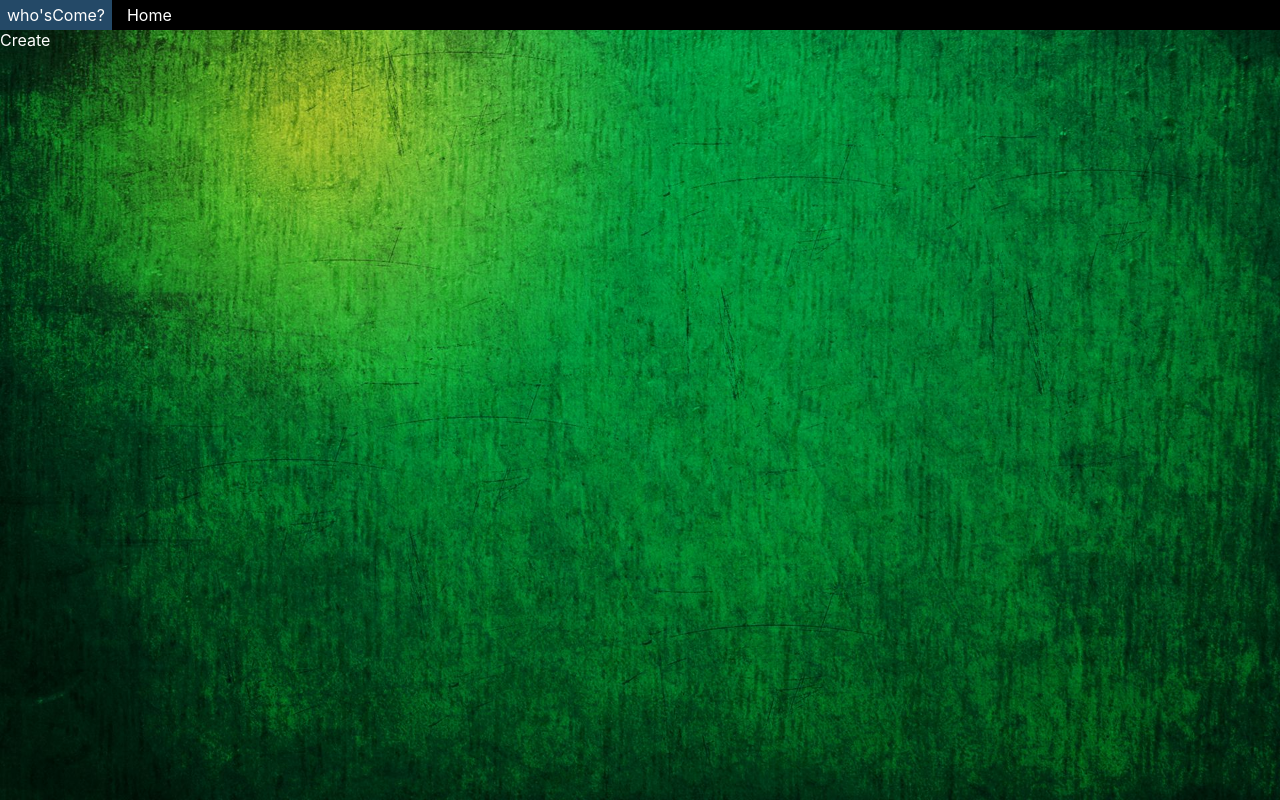
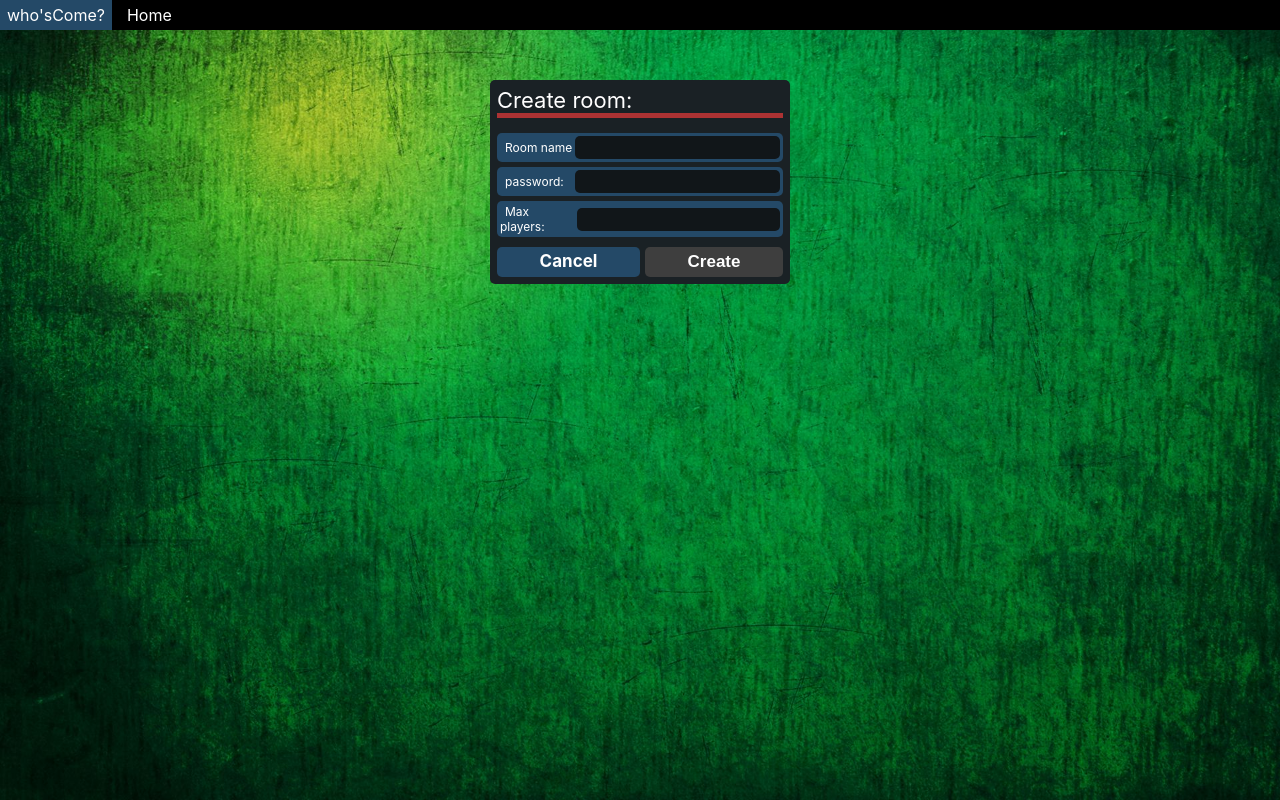
Before and after one commit to naormordechai/who-sCome-front, a React (Create React App) app: page / in a window 1280 px wide. Both pictures are taken after a click on the element "Create Room". Built offline with nearby package versions, Linux system fonts and the light colour scheme; no server answers.

Commit message:
added create room component

```diff
--- a/src/App.js
+++ b/src/App.js
@@ -15,6 +15,7 @@ import RoomPage from './pages/RoomPage/RoomPage'
 import RoomPassword from './pages/RoomPassword/RoomPassword'
 import RoomDetails from './pages/RoomDetails/RoomDetails'
 import CreateRoom from './pages/CreateRoom/CreateRoom'
+import Card from './components/Card/Card'
 import './App.css';
 
 const styles = {
--- /dev/null
+++ b/src/components/Card/Card.js
@@ -0,0 +1,137 @@
+import React from 'react'
+import injectSheet from 'react-jss'
+
+const styles = {
+    container: {
+        maxWidth: '300px',
+        backgroundColor: 'rgb(26,33,37)',
+        margin: 'auto',
+        padding: '7px',
+        borderRadius: '5px',
+        transform: 'translate(0,50px)'
+    },
+    title: {
+        borderBottom: '5px solid rgb(172,50,51)',
+        fontSize: '22px',
+        marginBottom: '15px'
+    },
+    boxPassword: {
+        backgroundColor: 'rgb(36,73,103)',
+        display: 'flex',
+        padding: '3px',
+        borderRadius: '5px',
+        fontSize: '12px',
+        alignItems: 'center',
+        marginBottom: '5px',
+        justifyContent: 'space-between',
+        '& label:first-child': {
+            marginLeft: '5px'
+        },
+        '& input': {
+            backgroundColor: 'rgb(17,22,25)',
+            border: '0',
+            borderRadius: '5px',
+            padding: '3px',
+            outline: 'none',
+            textAlign: 'center',
+            color: '#fff',
+            fontSize: '15px',
+            width: '100%',
+        }
+    },
+    submit: {
+        backgroundColor: 'inherit',
+        border: '0',
+        outline: 'none',
+        color: '#fff',
+        fontWeight: '700',
+        height: '100%',
+        fontSize: '17px',
+        cursor: 'pointer',
+        width: '100%'
+    },
+    containerBtns: {
+        display: 'flex',
+        marginTop: '10px',
+        textAlign: 'center',
+        cursor: 'pointer',
+        fontWeight: '700',
+        height: '30px',
+        '& div': {
+            borderRadius: '5px',
+            transition: '.3s',
+            '& span': {
+                height: '100%',
+                verticalAlign: 'sub'
+            }
+        },
+        '& div:first-child': {
+            flex: '0 0 50%',
+            backgroundColor: 'rgb(36,73,103)',
+            marginRight: '5px',
+            fontSize: '17px'
+        },
+        '& div:last-child': {
+            flex: '1',
+            backgroundColor: 'rgb(62,62,62)',
+        },
+        '& div:first-child:hover': {
+            backgroundColor: 'rgba(36,73,103,0.5)',
+        },
+        '& div:last-child:hover': {
+            backgroundColor: 'rgb(62,62,62,0.5)',
+        },
+        '& div:active': {
+            transform: 'scale(.9)',
+            outline: 'none',
+        }
+    }
+}
+
+const onSubmit = (e, callBack) => {
+    e.preventDefault()
+    callBack()
+}
+
+const card = ({ classes, data, handlerText, hanlderPassword,
+    handlerMaxPlayers, handlerPositiveRequest, handlerNegativeRequest }) => (
+        <form onSubmit={(e) => onSubmit(e, handlerPositiveRequest)}>
+            <div className={classes.container}>
+                <div className={classes.title}>{data.header}</div>
+                <div className={classes.boxPassword}>
+                    <div>
+                        <label>{data.title1}</label>
+                    </div>
+                    <div>
+                        <input required type="text" onChange={handlerText} />
+                    </div>
+                </div>
+                <div className={classes.boxPassword}>
+                    <div>
+                        <label>{data.title2}</label>
+                    </div>
+                    <div>
+                        <input required type="password" onChange={hanlderPassword} />
+                    </div>
+                </div>
+                <div className={classes.boxPassword}>
+                    <div>
+                        <label>{data.title3}</label>
+                    </div>
+                    <div>
+                        <input required type="number" onChange={handlerMaxPlayers} />
+                    </div>
+                </div>
+                <div className={classes.containerBtns}>
+                    <div onClick={handlerNegativeRequest}>
+                        <span>Cancel</span>
+                    </div>
+                    <div>
+                        <span><input className={classes.submit} type="submit" value="Create" /></span>
+                    </div>
+                </div>
+            </div>
+        </form>
+    )
+
+export default injectSheet(styles)(card)
--- a/src/components/RoomList/RoomList.js
+++ b/src/components/RoomList/RoomList.js
@@ -6,6 +6,26 @@ const styles = {
     container: {
         padding: '6px',
     },
+    containerList: {
+        height: 'calc(100vh - 300px)',
+        overflowY: 'scroll',
+        padding:'0 5px',
+        '&::-webkit-scrollbar': {
+            width: '10px',
+        },
+        '&::-webkit-scrollbar-track' : {
+            borderRadius:'5px',
+            background: '#000'
+        },
+        '&::-webkit-scrollbar-thumb':{
+            borderRadius:'5px',
+            background: '#888'
+        },
+        '&::-webkit-scrollbar-thumb:hover':{
+            background: '#555'
+        }
+    },
+
     inputSearch: {
         borderRadius: '1000px',
         outline: 'none',
@@ -27,8 +47,10 @@ const styles = {
         display: 'flex',
         justifyContent: 'space-between',
         margin: '0 8px',
-        color:'#fff',
-        textDecoration:'none'
+        padding: '10px 0',
+        color: '#fff',
+        textDecoration: 'none',
+        borderBottom: '2px solid #000'
     },
 }
 
@@ -57,9 +79,11 @@ const RoomList = ({ rooms, classes }) => (
             <div>Name</div>
             <div>Players</div>
         </div>
-        {rooms.map(room => (
-                <RoomPreview key={room._id} room={room} subHeader={classes.subHeader}/>
-        ))}
+        <div className={classes.containerList}>
+            {rooms.map(room => (
+                <RoomPreview key={room._id} room={room} subHeader={classes.subHeader} />
+            ))}
+        </div>
     </div>
 )
 
--- a/src/pages/CreateRoom/CreateRoom.js
+++ b/src/pages/CreateRoom/CreateRoom.js
@@ -1,20 +1,98 @@
 import React from 'react'
+import Card from '../../components/Card/Card'
+import * as actionCreators from '../../store/actions/index'
+import { connect } from 'react-redux'
 
 class CreateRoom extends React.Component {
     constructor(props) {
         super(props)
         this.state = {
-
+            room: {
+                roomName: '',
+                password: '',
+                maxPlayers: 0,
+                persons: []
+            },
+            currentId: ''
         }
     }
 
+    handlerText = (e) => {
+        this.setState({
+            ...this.state,
+            room: {
+                roomName: e.target.value,
+                password: this.state.room.password,
+                maxPlayers: this.state.room.maxPlayers,
+                persons: this.state.room.persons
+            }
+        })
+    }
+
+    hanlderPassword = (e) => {
+        this.setState({
+            ...this.state,
+            room: {
+                roomName: this.state.room.roomName,
+                password: e.target.value,
+                maxPlayers: this.state.room.maxPlayers,
+                persons: this.state.room.persons
+            }
+        })
+    }
+
+    handlerMaxPlayers = (e) => {
+        this.setState({
+            ...this.state,
+            room: {
+                roomName: this.state.room.roomName,
+                password: this.state.room.password,
+                maxPlayers: +e.target.value,
+                persons: this.state.room.persons
+            }
+        })
+    }
+
+    addRoom = () => {
+        this.props.onAddRoom(this.state.room)
+    }
+
+    goBack = () => {
+        this.props.history.push('/')
+    }
+
     render() {
+        console.log(this.props);
         return (
             <div>
-                Create
+                <Card data={{
+                    header: 'Create room:',
+                    title1: 'Room name',
+                    title2: 'password:',
+                    title3: 'Max players:'
+                }} handlerText={this.handlerText}
+                    hanlderPassword={this.hanlderPassword}
+                    handlerMaxPlayers={this.handlerMaxPlayers}
+                    handlerPositiveRequest={this.addRoom}
+                    handlerNegativeRequest={this.goBack}
+                >
+                </Card>
             </div>
         )
     }
 }
 
-export default CreateRoom
+const mapStateToProps = state => {
+    return {
+        rooms: state.rooms,
+        isExsistRoom: state.isExsistRoom
+    }
+}
+
+const mapDispatchToProps = dispatch => {
+    return {
+        onAddRoom: (room) => dispatch(actionCreators.addRoom(room))
+    }
+}
+
+export default connect(mapStateToProps, mapDispatchToProps)(CreateRoom)
--- a/src/pages/RoomPage/RoomPage.js
+++ b/src/pages/RoomPage/RoomPage.js
@@ -29,7 +29,7 @@ const styles = {
     },
     container: {
         maxWidth: '750px',
-        margin: '100px auto'
+        margin: '50px auto'
     }
 }
 
--- a/src/pages/RoomPassword/RoomPassword.js
+++ b/src/pages/RoomPassword/RoomPassword.js
@@ -10,7 +10,7 @@ const styles = {
         margin: 'auto',
         padding: '7px',
         borderRadius: '5px',
-        transform: 'translate(0, 100%)', // needed
+        transform: 'translate(0, 50px)', // needed
     },
     wrongPassword: {
         display: 'block',
@@ -37,7 +37,8 @@ const styles = {
             outline: 'none',
             textAlign: 'center',
             color: '#fff',
-            fontSize: '15px'
+            fontSize: '15px',
+            width:'100%'
         }
     },
     containerBtns: {
--- a/src/services/RoomService.js
+++ b/src/services/RoomService.js
@@ -15,8 +15,13 @@ async function checkPassword(roomInfo) {
     return await axios.post(`${ROOM_URL}/checkPassword`, roomInfo)
 }
 
+async function addRoom(room) {
+    return await axios.post(`${ROOM_URL}/addRoom`, room)
+}
+
 export default {
     query,
     getById,
-    checkPassword
+    checkPassword,
+    addRoom
 }
--- a/src/store/actions/actionTypes.js
+++ b/src/store/actions/actionTypes.js
@@ -1 +1,3 @@
-export const LOAD_ROOMS = 'LOAD_ROOMS'
+export const LOAD_ROOMS = 'LOAD_ROOMS';
+export const ADD_ROOM = 'ADD_ROOM';
+export const EXSIST_ROOM = 'EXSIST_ROOM';
--- a/src/store/actions/index.js
+++ b/src/store/actions/index.js
@@ -1,3 +1,4 @@
 export {
-    loadRooms
+    loadRooms,
+    addRoom,
 } from './room'
--- a/src/store/actions/room.js
+++ b/src/store/actions/room.js
@@ -10,5 +10,30 @@ const _loadRooms = (rooms) => {
 
 export const loadRooms = () => dispatch => {
     RoomService.query()
-    .then(({ data }) => dispatch(_loadRooms(data)))
+        .then(({ data }) => dispatch(_loadRooms(data)))
 }
+
+const _addRoom = (room) => {
+    return {
+        type: actionTypes.ADD_ROOM,
+        room
+    }
+}
+
+const _updateIsExsistRoom = (exsist) => {
+    return {
+        type: actionTypes.EXSIST_ROOM,
+        exsist
+    }
+}
+
+export const addRoom = (room) => dispatch => {
+    RoomService.addRoom(room)
+        .then(({ data }) => {
+            if (!data) {
+                return dispatch(_updateIsExsistRoom(data))
+            } else {
+                return dispatch(_addRoom(data))
+            }
+        })
+}
--- a/src/store/reducers/room.js
+++ b/src/store/reducers/room.js
@@ -1,7 +1,8 @@
 import * as actionTypes from '../actions/actionTypes'
 import { updateState } from '../utility'
 const initialState = {
-    rooms: []
+    rooms: [],
+    isExsistRoom: true
 };
 
 const reducer = (state = initialState, action) => {
@@ -11,6 +12,16 @@ const reducer = (state = initialState, action) => {
                 ...state,
                 rooms: state.rooms.concat(action.rooms)
             }
+        case actionTypes.ADD_ROOM:
+            return {
+                ...state,
+                rooms: state.rooms.concat(action.room)
+            }
+        case actionTypes.EXSIST_ROOM:
+            return {
+                ...state,
+                isExsistRoom: action.exsist
+            }
     }
     return state
 }
```
